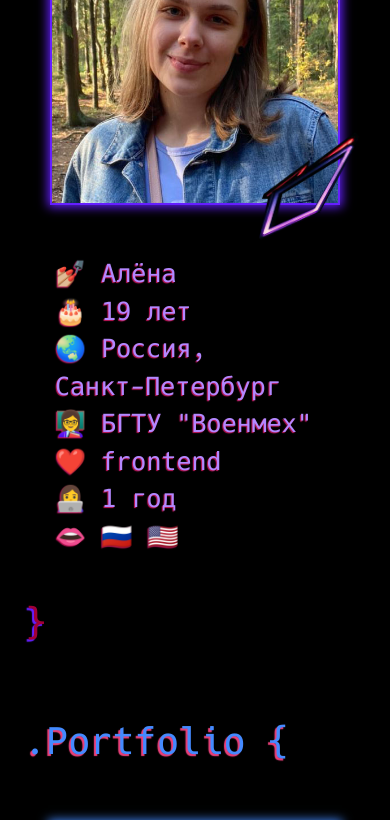
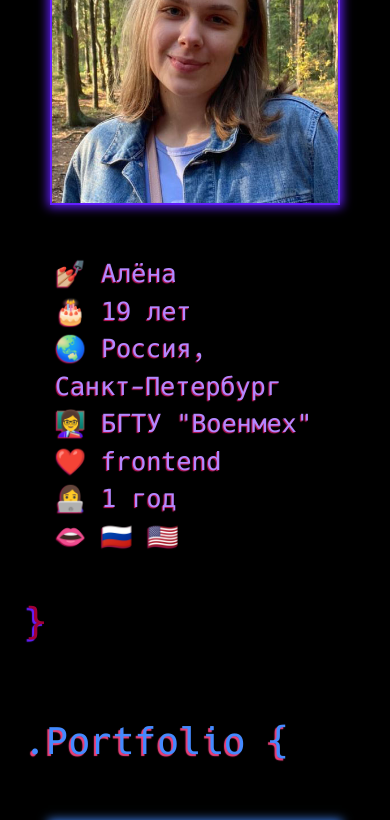
Before and after one commit to alyonium/i-am-alyonium, a Vue app: page / in a window 390 px wide. Shown: the part 1060-1880 px from the top of the page. Built offline with nearby package versions, Linux system fonts and the light colour scheme.

Commit message:
set part i18n, fix adaptive

```diff
--- a/src/components/AboutContent.vue
+++ b/src/components/AboutContent.vue
@@ -29,7 +29,6 @@
         order="1">
       <animated-border-wrapper frame-color="pink-purple" style="position: relative">
         <img src="../assets/img/myFace.jpeg" alt="it's me" class="photo">
-        <img src="../assets/img/romb6.png" alt="romb" id="romb6">
       </animated-border-wrapper>
     </v-col>
   </v-row>
@@ -37,6 +36,14 @@
 
 <script>
 import AnimatedBorderWrapper from '@/components/AnimatedBorderWrapper';
+
+// const messages = {
+//   en: {
+//     message: {
+//       hello: '{hello} world',
+//     },
+//   },
+// };
 
 export default {
   name: 'AboutContent',
@@ -70,15 +77,6 @@ export default {
     border: 8px solid transparent;
   }
 
-  #romb6 {
-    position: absolute;
-    right: -45px;
-    width: 40%;
-    bottom: -45px;
-    height: 40%;
-    display: none;
-  }
-
   @media (max-width: 1264px) {
     .photo {
       width: 300px;
@@ -88,7 +86,8 @@ export default {
       box-shadow: 0 0 10px 2px #651fff;
       &:hover {
         transform: none;
-        border: 1px solid #651fff;
+        border:  2px solid #651fff;
+        transition: none;
       }
     }
     .slide-text {
@@ -98,9 +97,6 @@ export default {
       padding-left: 20px;
     }
 
-    #romb6 {
-      display: block;
-    }
   }
 
   @media (max-width: 959px) {
@@ -139,11 +135,5 @@ export default {
       height: 290px;
     }
 
-    #romb6 {
-      width: 35%;
-      height: 35%;
-      right: -20px;
-      bottom: -35px;
-    }
   }
 </style>
--- a/src/components/BracketWrapper.vue
+++ b/src/components/BracketWrapper.vue
@@ -28,15 +28,21 @@ export default {
   &.big {
     font-size: 3.5rem;
   }
+
   &.small {
     font-size: 2.7rem;
   }
+
   &_blue {
     color: #448aff;
   }
 
   &_pink {
     color: #a00037;
+  }
+
+  &_purple {
+    color: #651fff;
   }
 
   &_light-pink {
@@ -53,6 +59,10 @@ export default {
 
   &_shadow-blue {
     text-shadow: -2px 2px 1px #448aff;
+  }
+
+  &_shadow-pink {
+    text-shadow: -2px 2px 1px #a00037;
   }
 }
 
@@ -77,6 +87,7 @@ export default {
     &.big {
       font-size: 2.3rem;
     }
+
     &.small {
       font-size: 1.6rem;
     }
--- a/src/components/ContactsContent.vue
+++ b/src/components/ContactsContent.vue
@@ -1,3 +1,14 @@
+<i18n>
+{
+  "ru": {
+    "text-me": "Напиши мне"
+  },
+  "en": {
+    "text-me": "Text me"
+  }
+}
+</i18n>
+
 <template>
   <v-row
     class="no-gutters pt-8 pb-5 pa-0">
@@ -34,9 +45,9 @@
       offset-sm="0"
       cols="12"
       offset="0"
-      class="d-flex justify-center flex-column align-center"
+      class="d-flex justify-center flex-column align-center mt-md-0 mt-sm-0 mt-xs-8 mt-8 "
     >
-      <h3>Напиши мне! 💌</h3>
+      <h3>{{ $t('text-me') }}! 💌</h3>
       <write-me></write-me>
     </v-col>
   </v-row>
@@ -155,6 +166,17 @@ span {
 }
 
 @media (max-width: 1264px) {
+  #telegram,
+  #gmail,
+  #linkedin,
+  #vk,
+  #skype,
+  #github {
+    &:hover {
+      transform: unset;
+      transition: unset;
+    }
+  }
 }
 
 @media (max-width: 959px) {
@@ -163,7 +185,7 @@ span {
 @media (max-width: 599px) {
   .social-media {
     & span {
-      margin: 10px 20px 30px;
+      margin: 10px 90px 20px 0;
     }
   }
 }
@@ -171,7 +193,7 @@ span {
 @media (max-width: 467px) {
   .social-media {
     & span {
-      margin: 10px 30px 30px 10px
+      margin: 10px 50px 10px 0;
     }
   }
 }
@@ -179,7 +201,7 @@ span {
 @media (max-width: 399px) {
   .social-media {
     & span {
-      margin: 10px 20px 30px 10px;
+      margin: 10px 30px 10px 0;
     }
   }
   a {
--- a/src/components/LanguageSwitcher.vue
+++ b/src/components/LanguageSwitcher.vue
@@ -1,14 +1,3 @@
-<i18n>
-{
-"en": {
-"hello": "hello world!"
-},
-"ru": {
-"hello": "Привет мир!"
-}
-}
-</i18n>
-
 <template>
     <animated-border-wrapper
       frame-color="light-purple"
@@ -39,7 +28,6 @@ export default {
   watch: {
     locale(val) {
       this.$i18n.locale = val;
-      console.log(val);
     },
   },
 };
--- a/src/components/PortfolioContent.vue
+++ b/src/components/PortfolioContent.vue
@@ -81,7 +81,7 @@ export default {
 
   .portfolio-link a {
     color: #ec407a !important;
-    transition: 0.5s;
+    transition: 0.2s;
     text-decoration: none;
   }
 
@@ -134,10 +134,6 @@ export default {
       margin-bottom: 20px !important;
       padding-left: 20px;
     }
-
-    #romb6 {
-      display: block;
-    }
   }
 
   @media (max-width: 959px) {
@@ -162,6 +158,10 @@ export default {
       width: 300px;
       height: 300px;
     }
+
+    .portfolio-link {
+      max-width: 350px;
+    }
   }
 
   @media (max-width: 399px) {
@@ -175,12 +175,5 @@ export default {
       width: 290px;
       height: 290px;
     }
-
-    #romb6 {
-      width: 35%;
-      height: 35%;
-      right: -20px;
-      bottom: -35px;
-    }
   }
 </style>
--- a/src/components/Skills.vue
+++ b/src/components/Skills.vue
@@ -1,7 +1,7 @@
 <template>
   <v-container
       class="d-flex align-center">
-    <bracket-wrapper title=".Skills" color="pink" shadow="shadow-purple" size="big">
+    <bracket-wrapper title=".Skills" color="purple" shadow="shadow-pink" size="big">
       <skills-content></skills-content>
     </bracket-wrapper>
   </v-container>
--- a/src/components/SkillsContent.vue
+++ b/src/components/SkillsContent.vue
@@ -1,3 +1,6 @@
+<i18n>
+{}
+</i18n>
 <template>
   <v-row
     class="no-gutters pt-md-8 pt-sm-4 pt-2 pb-5 pa-0 d-sm-flex justify-sm-center col-content">
@@ -7,7 +10,7 @@
       offset-md="1"
       offset="0"
     >
-      <bracket-wrapper title="#front + #back" color="pink" shadow="shadow-purple" size="small">
+      <bracket-wrapper title="#front + #back" color="purple" shadow="shadow-pink" size="small">
         <p>HTML5, БЭМ<br>
           CSS3, SCSS<br>
           JavaScript (ES6)<br>
@@ -36,7 +39,7 @@
       offset-md="0"
       offset="0"
     >
-      <bracket-wrapper title="&.also" color="pink" shadow="shadow-purple" size="small">
+      <bracket-wrapper title="&.also" color="purple" shadow="shadow-pink" size="small">
         <p>Figma, Photoshop<br>
           Git, Subversion<br>
           English B1<br>
@@ -63,7 +66,7 @@ export default {
 </script>
 <style lang="scss" scoped>
 * {
-  color: #448aff;
+  color: #b388ff;
 }
 
 .emoji {
--- a/src/main.js
+++ b/src/main.js
@@ -8,7 +8,7 @@ Vue.config.productionTip = false;
 
 const i18n = new VueI18n({
   locale: 'ru', // установка локализации по умолчанию
-})
+});
 
 new Vue({
   vuetify,
```
Lines whose indentation alone changed are shown as unchanged.
